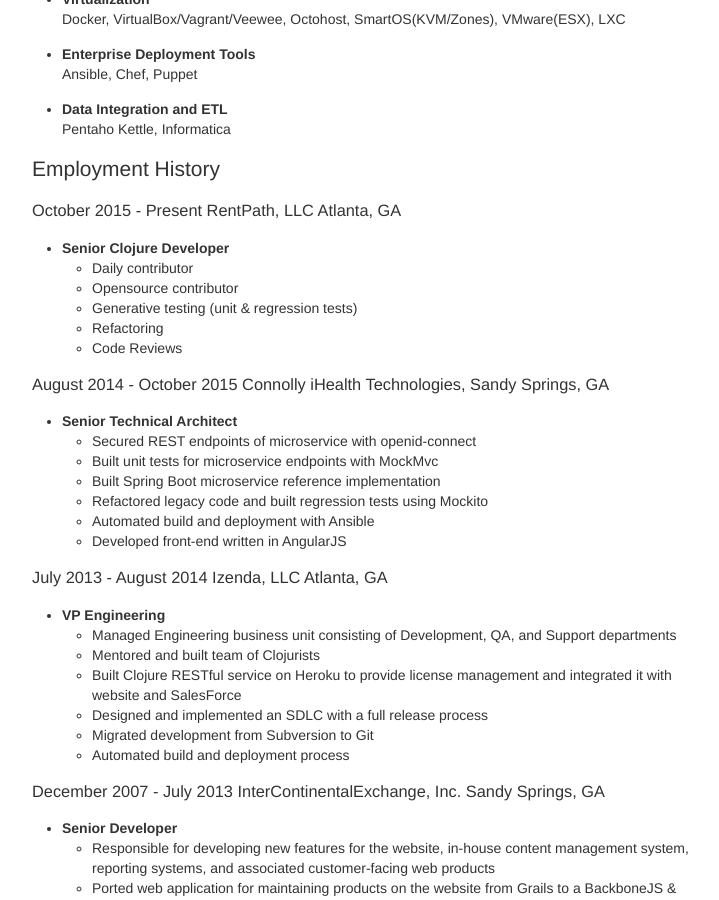
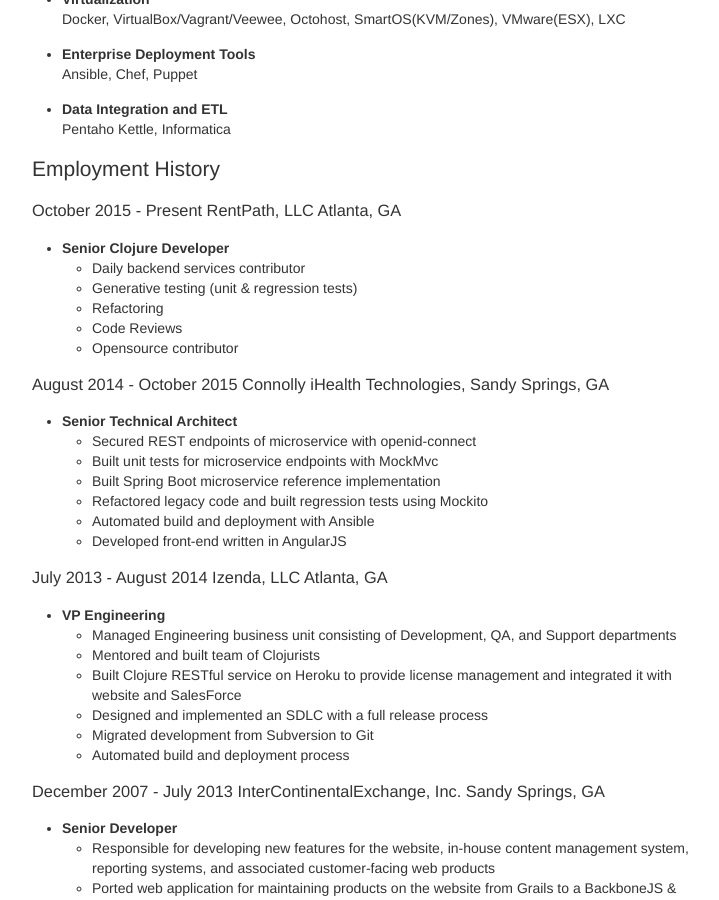
Before and after one commit to halcyon/www.zeddworks.com, a Jekyll site: the page built from resume.html, in a window 1280 px wide and 900 px high, scrolled down 1301 px. Shown: the whole window, without its empty margins (268-987 px from the left). Built offline with Jekyll 4.4.1, drawn with Linux system fonts in a browser that asks for light colours.

Commit message:
Updating resume

```diff
--- a/resume.html
+++ b/resume.html
@@ -139,11 +139,11 @@ Pentaho Kettle, Informatica
 <div class="outline-text-3" id="text-orgb7b0e91">
 </div><ul class="org-ul"><li><a id="org87d2db2"></a><b>Senior Clojure Developer</b><br /><div class="outline-text-4" id="text-org87d2db2">
 <ul class="org-ul">
-<li>Daily contributor</li>
-<li>Opensource contributor</li>
+<li>Daily backend services contributor</li>
 <li>Generative testing (unit &amp; regression tests)</li>
 <li>Refactoring</li>
 <li>Code Reviews</li>
+<li>Opensource contributor</li>
 </ul>
 </div></li></ul>
 </div>
```
